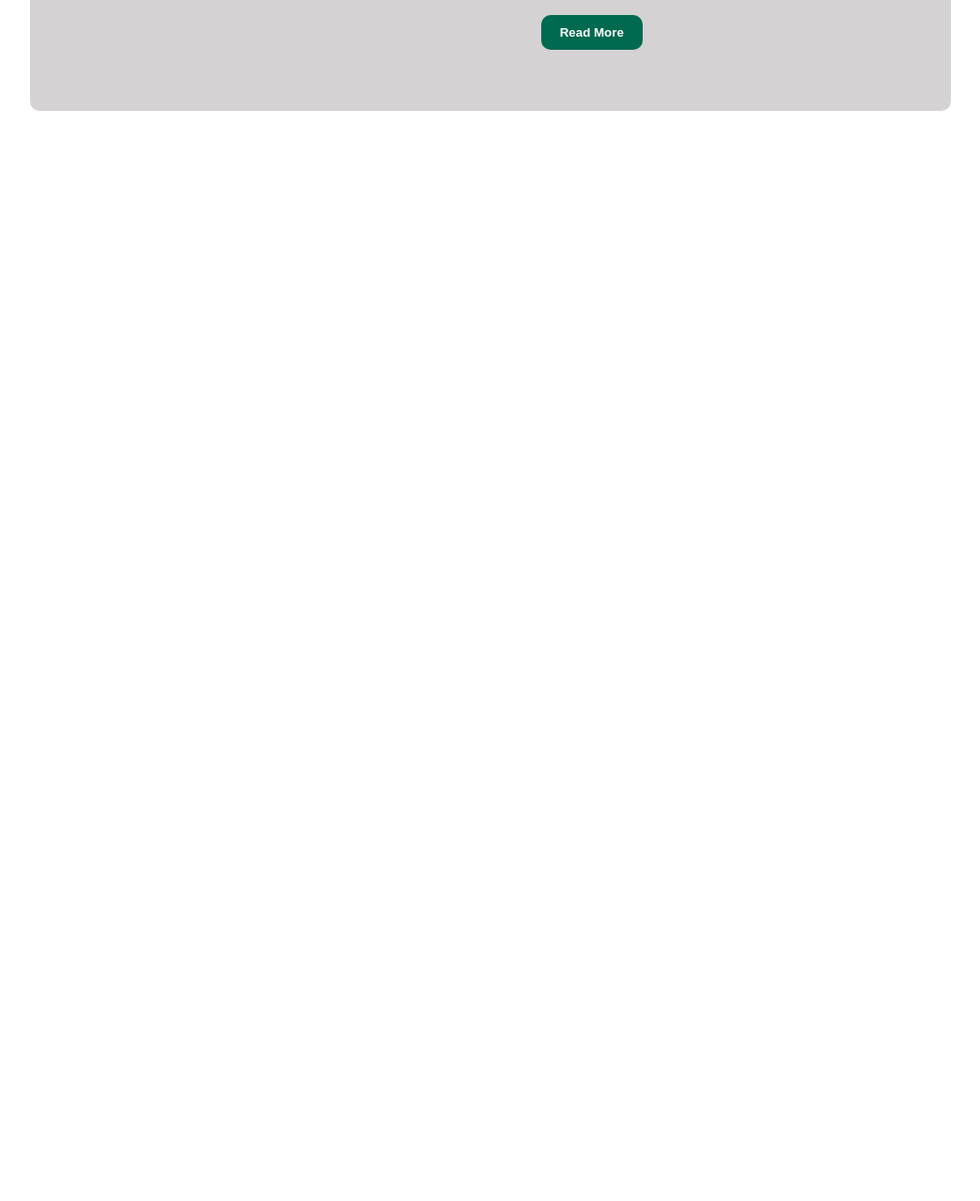
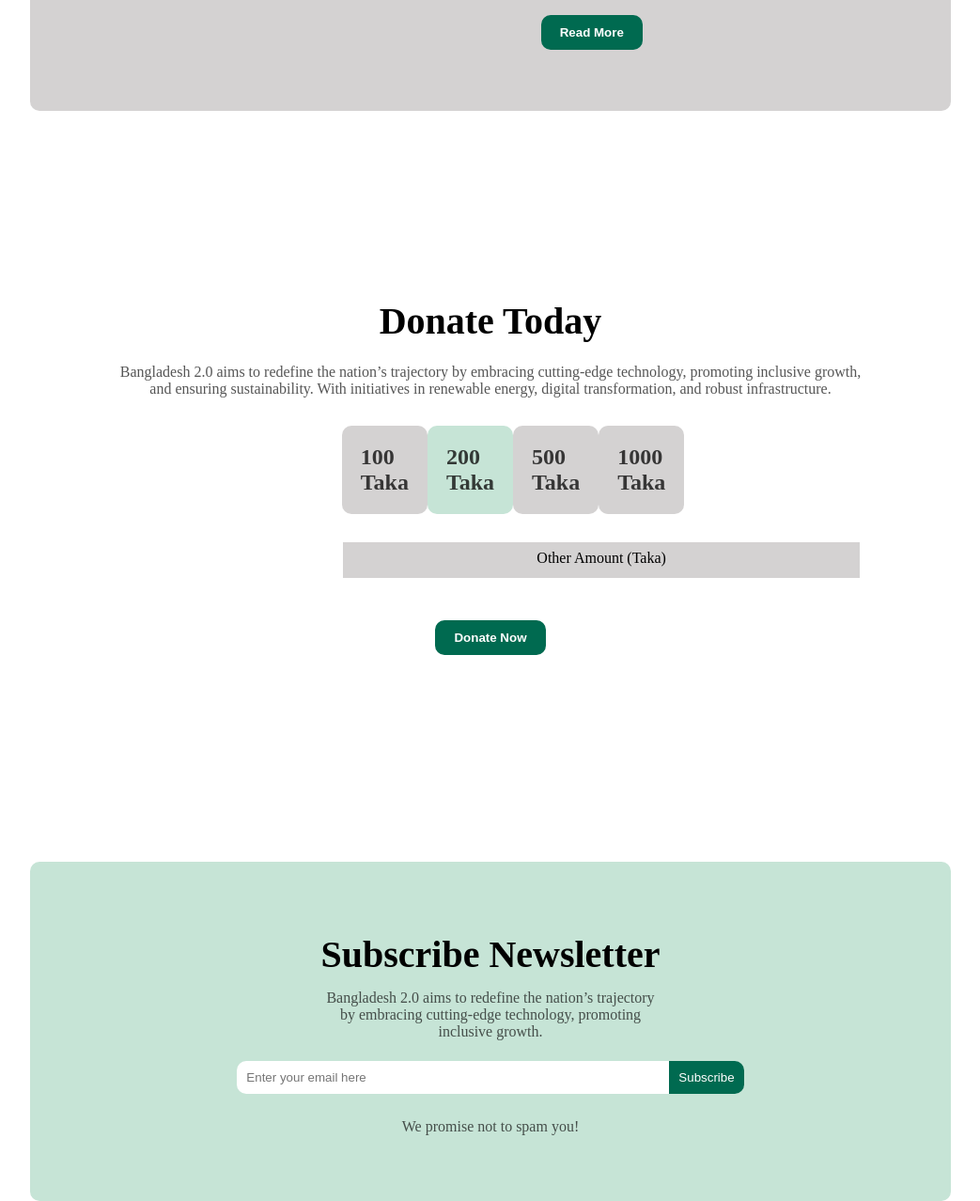
Before and after one commit to nahid-hstu57/Assignment-001, a plain HTML site: page index.html in a window 1280 px wide. Shown: the part 2910-4188 px from the top of the page at 94% size, without its empty margins (118-1161 px from the left). Before the commit the page ends 3028 px from the top, so only its background shows below. Drawn offline with Linux system fonts and the light colour scheme.

Commit message:
add somme new div

```diff
--- a/index.html
+++ b/index.html
@@ -90,6 +90,37 @@ with a certain degree of justification, be able to speak of humankind as civiliz
                 </div>
             </div>
         </section>
+        <section class="hero-4">
+        <div>
+            <div class="hero-4-text">
+            <h3 style="font-weight: 700; margin-bottom: 22px; font-size: 40px;">Donate Today</h3>
+                <p style="font-weight: 400;color:rgba(14, 14, 14, 0.7) ;margin-bottom: 30px;">Bangladesh 2.0 aims to redefine the nation’s trajectory by embracing cutting-edge technology, promoting inclusive growth, and ensuring sustainability. With initiatives in renewable energy, digital transformation, and robust infrastructure.</p>
+            </div>
+            <div class="taka">
+                <h1 class="taka-box">100 Taka</h1>
+                <h1 class="taka-box" style="background-color: rgb(198, 228, 214);">200 Taka</h1>
+                <h1 class="taka-box">500 Taka</h1>
+                <h1 class="taka-box">1000 Taka</h1>
+            </div>
+            <div style=" background-color: rgba(128, 124, 124, 0.341); width: 550px;height: 30px;padding-top: 7.5px;margin-left: 250px; text-align: center;">
+            <p>Other Amount (Taka)</p>
+        </div>
+            <div style="text-align: center;">
+            <button type="submit" class="hero-2-btn" style="background-color: rgb(0, 106, 80);">Donate Now</button>
+        </div>
+        </section>
+        <section class="hero-5">
+            <div class="hero-5-text">
+                <h1 style="padding-top: 75.2px; font-weight: 700; font-size: 40px;">Subscribe Newsletter</h1>
+                <p style="color:rgba(14, 14, 14, 0.7); font-weight: 400; padding-left: 309.26px; padding-right: 309.26px; margin-top: 14px;margin-bottom: 22px;">Bangladesh 2.0 aims to redefine the nation’s trajectory by embracing cutting-edge technology, promoting inclusive growth.</p>
+               <div class="hero-5-btn">
+                <input style="width: 450px; height: 35px; border: none; border-top-left-radius: 10px; border-bottom-left-radius: 10px; padding-left: 10px; margin-left: 0px;" type="email" name="" id="" placeholder="Enter your email here">
+                <button type="submit" style="background-color: rgb(0, 106, 80); border-top-right-radius: 10px; border-bottom-right-radius: 10px;padding: 10px;
+                color: white;border: none; margin-right: 0px; ">Subscribe</button>
+               </div>
+                <h6 style="text-align: center; font-weight: 400; color: rgba(14, 14, 14, 0.7); margin-top: 26px; padding-bottom: 70px; font-size: 16px;">We promise not to spam you!</h6>
+            </div>
+        </section>
     </main>
     <footer></footer>
 </body>
--- a/style.css
+++ b/style.css
@@ -81,3 +81,39 @@
 .hero-3-text{
     padding: 45.12px;
 }
+.hero-4{
+    margin-top: 200px;
+    padding-left: 233.12px;
+    padding-right: 233.12px;
+}
+.hero-4-text{
+    text-align: center;
+}
+.taka{
+    display: flex;
+    justify-content: space-between;
+    padding-left: 248.63px;
+    padding-right: 248.63px;
+    margin-bottom: 30px;
+}
+.taka-box{
+    border-radius: 10px;
+    background-color: rgba(128, 124, 124, 0.341);
+    padding: 20px;
+    font-weight: 700;
+    color: rgba(14, 14, 14, 0.8);
+}
+.hero-5{
+    margin-top: 200px;
+    margin-left: 150.4px;
+    margin-right: 150.4px;
+    background-color: rgb(198, 228, 214);
+    border-radius: 10px;
+}
+.hero-5-text{
+    text-align: center;
+}
+.hero-5-btn{
+    display: flex;
+    justify-content: center;
+}
```
